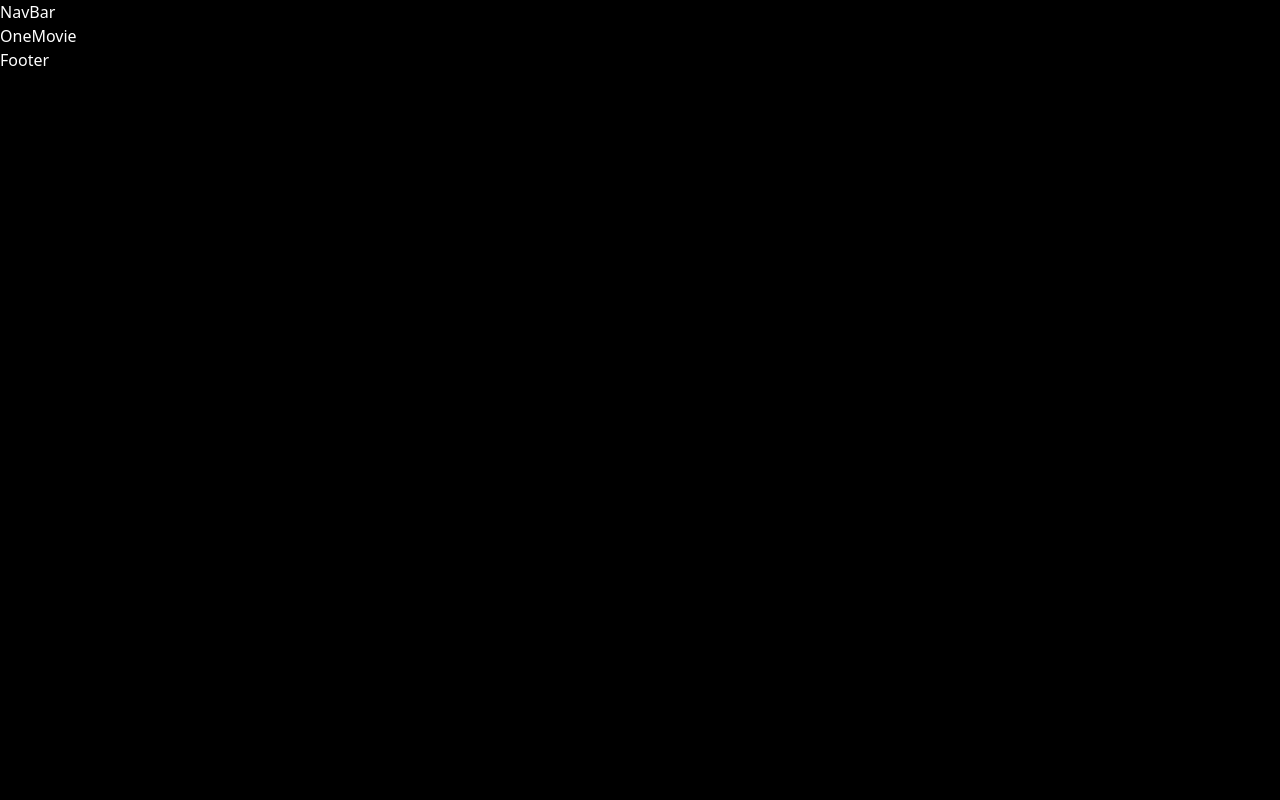
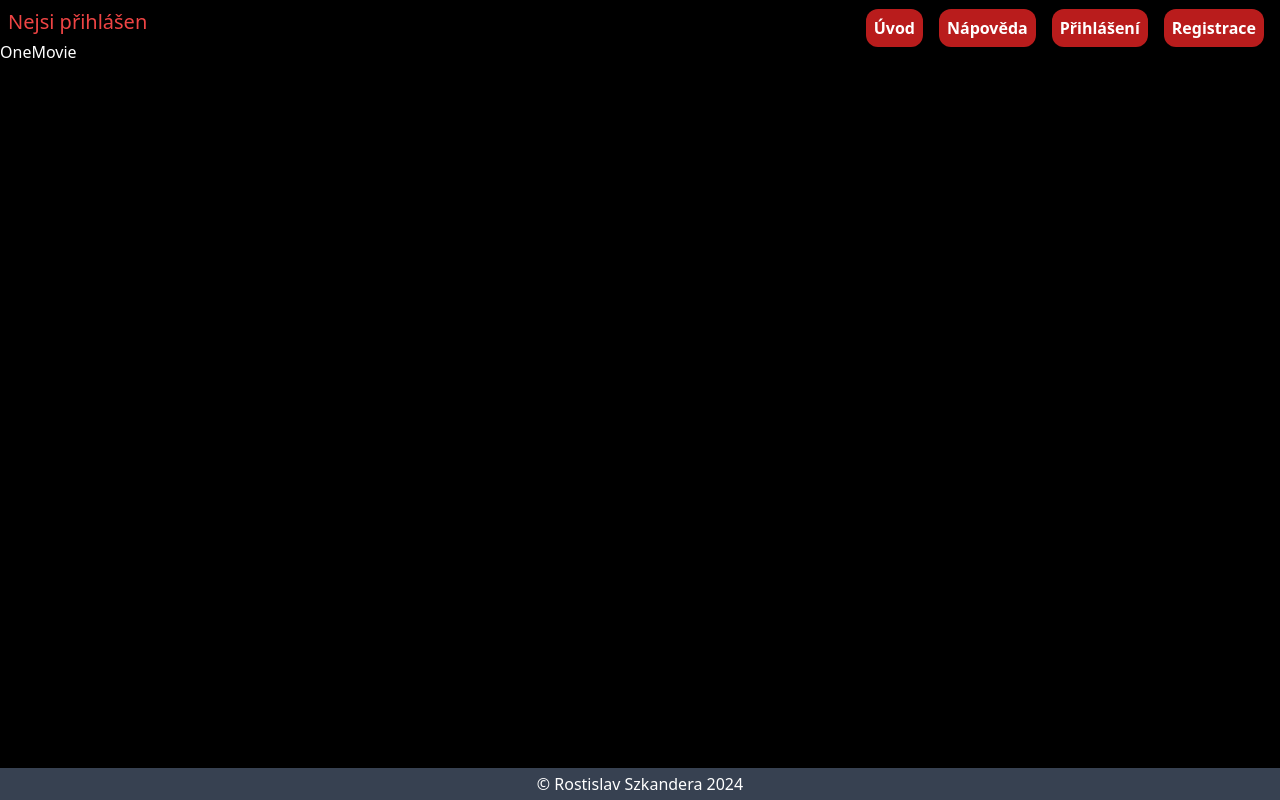
Before and after one commit to RostislavSzkandera/Movies-Database, a React (Create React App) app: page /movielist/1 in a window 1280 px wide. Built offline with nearby package versions, Linux system fonts and the light colour scheme; no server answers.

Commit message:
Add Navbar, Footer content

```diff
--- a/src/components/Footer.js
+++ b/src/components/Footer.js
@@ -2,8 +2,8 @@
 
 const Footer = () => {
   return (
-    <div>
-      <p>Footer</p>
+    <div className=' fixed  w-full text-center bottom-[0px] flex flex-row justify-center items-center h-8 bg-gray-700 text-white'>
+      <p>&copy; Rostislav Szkandera 2024</p>
     </div>
   )
 }
--- a/src/components/NavBar.js
+++ b/src/components/NavBar.js
@@ -1,10 +1,99 @@
+import { useState } from "react"
+import { MyContext } from "../context/Context";
+import { Link, useNavigate } from "react-router-dom"
+
+import { GiHamburgerMenu } from "react-icons/gi";
+import { AiOutlineClose } from "react-icons/ai";
+
+const NavBar = () => {
+// useState pro zobrazení mobilního menu
+    const [showNav, setShowNav] = useState(true)
+
+// destructuring context
+    const { user } = MyContext()
+
+// Funkce pro otevření mobilního menu
+    const menuHandler = () => {
+        setShowNav(!showNav)
+        }
 
 
-const NavBar = () => {
-  return (
-    <div>
-      <p>NavBar</p>
-    </div>
+
+
+    return (
+        <section>
+
+        {
+            user?.email ?
+
+                (<div className="lg:flex lg:flex-row justify-between">
+                    <div className="flex flex-row justify-between">
+                        <p className="text-xl m-2">Přihlášen: <span className="text-yellow-400">{user?.email}</span></p>
+
+                        <div className="m-2 lg:hidden z-50">
+                            {showNav? <GiHamburgerMenu size={30} onClick={menuHandler} /> : <AiOutlineClose size={30} onClick={menuHandler} /> }
+                        </div>
+
+                        {/* Mobilní MENU pro přihlášené */}
+
+                        <nav className={showNav? "fixed left-[-100%] w-[100%] h-[100%] ease-in-out duration-1000 z-20" : "bg-black border border-white fixed left-0 top-0 w-[100%] h-[100%] uppercase ease-in-out duration-1000 z-20  lg:hidden" }>
+                            <ul className="flex flex-col space-y-12 mt-80 uppercase tracking-wider font-bold ">
+                                <li className="border-b border-white w-full text-center mx-auto pb-2"><Link onClick={menuHandler} className="cursor-pointer"  to="/help">Nápověda</Link></li>
+                                <li className="border-b border-white w-full text-center mx-auto pb-2"><Link onClick={menuHandler} className="cursor-pointer"  to="/movielist">Upravit seznam</Link></li>
+                                <li className="border-b border-white w-full text-center mx-auto pb-2"><Link onClick={menuHandler} className="cursor-pointer"  to="/addmovie">Přidání filmu</Link></li>
+                                <li className="border-b border-white w-full text-center mx-auto pb-2"><button className="cursor-pointer uppercase" >Odhlásit se</button></li>
+                            </ul>
+                        </nav>
+
+                        {/* PC MENU pro přihlášené  */}
+                        <nav className="hidden lg:block">
+                            <ul className="flex flex-row">
+                                <li><Link className="mr-4 mt-2 p-2 font-bold  bg-red-700 rounded-xl hover:bg-red-600"  to="/help">Nápověda</Link></li>
+                                <li><Link className="mr-4 mt-2 p-2 font-bold  bg-red-700 rounded-xl hover:bg-red-600"  to="/movielist">Upravit seznam</Link></li>
+                                <li><Link className="mr-4 mt-2 p-2 font-bold bg-red-700 rounded-xl hover:bg-red-600" to="/addmovie">Přidání filmu</Link></li>
+                                <li><button className="mr-4 mt-2 p-2 font-bold bg-red-700 rounded-xl hover:bg-red-600" to="/signout">Odhlásit se</button></li>
+                            </ul>
+                        </nav>
+
+                    </div>
+                </div> ) :
+
+                (
+                <div className="flex flex-row justify-between ">
+                    <div>
+                        <p className="mt-2 ml-2 text-xl text-red-500">Nejsi přihlášen</p>
+                    </div>
+
+
+                    <div className="mr-4 lg:hidden z-50 mt-2  ">
+                        {showNav? <GiHamburgerMenu size={30} onClick={menuHandler} /> : <AiOutlineClose size={30} onClick={menuHandler} /> }
+                    </div>
+
+                    {/* Mobilní MENU pro nepřihlášené */}
+                    <nav className={showNav? "fixed left-[-100%] w-[100%] h-[100%]  ease-in-out duration-1000 z-20" : "bg-black border border-white fixed left-0 top-0 w-[100%] h-[100%] uppercase ease-in-out  duration-1000 z-20  lg:hidden " }>
+                        <ul className="flex flex-col space-y-12 mt-80 uppercase tracking-wider font-bold ">
+                            <li className="border-b border-white w-full text-center mx-auto pb-2"><Link onClick={menuHandler} className="cursor-pointer"  to="/">Úvod</Link></li>
+                            <li className="border-b border-white w-full text-center mx-auto pb-2"><Link onClick={menuHandler} className="cursor-pointer"  to="/help">Nápověda</Link></li>
+                            <li className="border-b border-white w-full text-center mx-auto pb-2"><Link onClick={menuHandler} className="cursor-pointer"  to="/login">Přihlášení</Link></li>
+                            <li className="border-b border-white w-full text-center mx-auto pb-2"><Link onClick={menuHandler} className="cursor-pointer"  to="/signup">Registrace</Link></li>
+                        </ul>
+                    </nav>
+
+                    {/* PC MENU pro nepřihlášené  */}
+                    <nav className="hidden lg:block mt-4">
+                        <ul className="flex flex-row">
+                            <li><Link className="mr-4 mt-2  p-2 font-bold bg-red-700 rounded-xl hover:bg-red-600"  to="/">Úvod</Link></li>
+                            <li><Link className="mr-4 mt-2 p-2 font-bold  bg-red-700 rounded-xl hover:bg-red-600"  to="/help">Nápověda</Link></li>
+                            <li><Link className="mr-4 mt-2  p-2 font-bold bg-red-700 rounded-xl hover:bg-red-600"  to="/login">Přihlášení</Link></li>
+                            <li><Link className="mr-4 mt-2  p-2 font-bold bg-red-700 rounded-xl hover:bg-red-600" to="signup">Registrace</Link></li>
+                        </ul>
+                    </nav>
+                </div>)
+}
+
+
+
+        </section>
   )
 }
 
```
